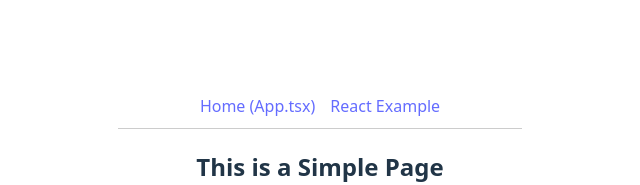
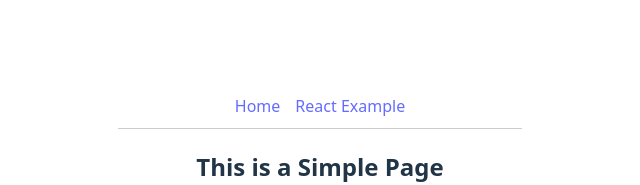
Before and after one commit to felipebarichello/ufrgs-engsoft-sasbinf, a React (Vite) app in the folder ClientApp/: page / in a window 1280 px wide. Shown: the part 224-409 px from the top of the page, without its empty margins (320-960 px from the left). Built offline with nearby package versions, Linux system fonts and the light colour scheme.

Commit message:
Rename home link to Home

```diff
--- a/ClientApp/src/App.tsx
+++ b/ClientApp/src/App.tsx
@@ -9,7 +9,7 @@ function App() {
   return (
     <>
       <nav style={{ padding: '10px', borderBottom: '1px solid #ccc', marginBottom: '10px' }}>
-        <Link to="/" style={{ marginRight: '15px' }}>Home (App.tsx)</Link>
+        <Link to="/" style={{ marginRight: '15px' }}>Home</Link>
         <Link to="/react">React Example</Link>
       </nav>
 
--- a/ClientApp/src/pages/ReactExample.tsx
+++ b/ClientApp/src/pages/ReactExample.tsx
@@ -1,7 +1,6 @@
 import { useState } from "react";
 import reactLogo from "../assets/react.svg";
 import viteLogo from "/vite.svg";
-import "../App.css";
 import { useGetHealthQuery } from "../api/sasbinfAPI";
 
 function ReactExamplePage() {
```
